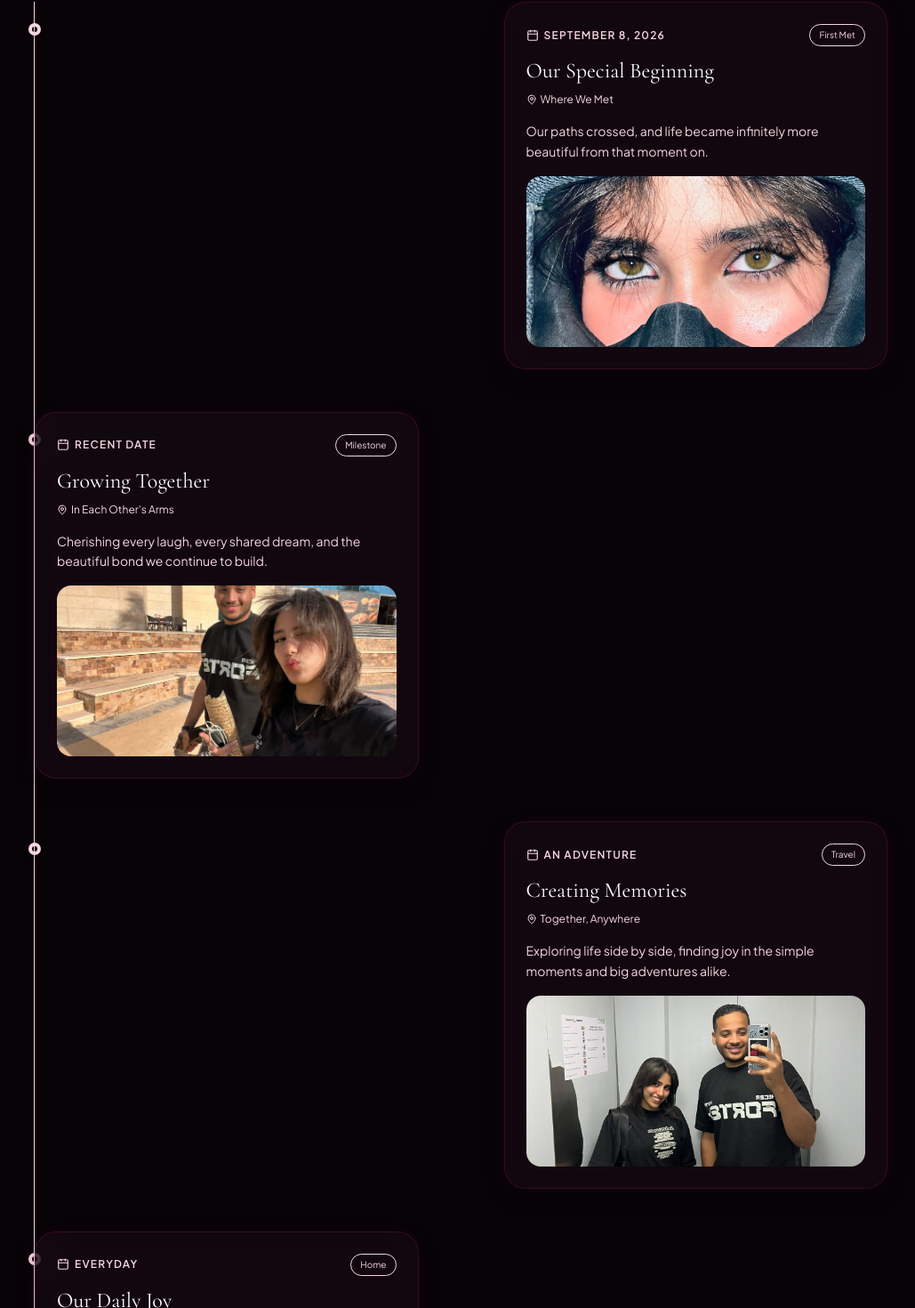
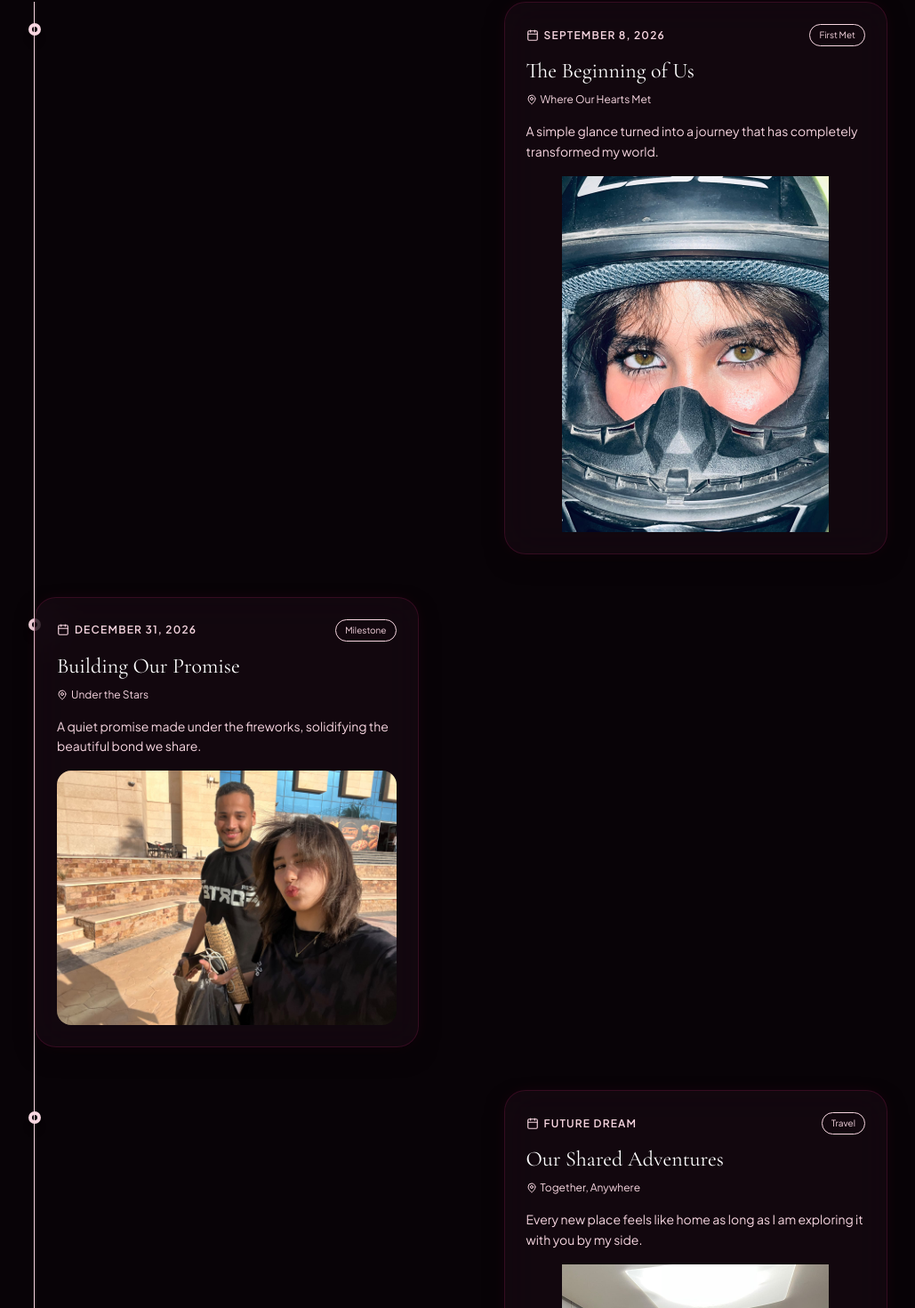
Before and after one commit to Mouaz-h/couple-website, a React (Vite) app: page / in a window 1280 px wide. Shown: the part 1097-2567 px from the top of the page at 89% size, without its empty margins (130-1159 px from the left). Built offline with nearby package versions, Linux system fonts and the light colour scheme.

Commit message:
Update captions, remove marriage references, and fix photo aspect ratios

```diff
--- a/src/App.jsx
+++ b/src/App.jsx
@@ -88,10 +88,14 @@ export default function App() {
                     {item.image && (
                       <div
                         onClick={() => setLightboxPhoto({ url: item.image, title: item.title, caption: item.description })}
-                        className="rounded-2xl overflow-hidden h-48 cursor-pointer relative group/img"
+                        className="rounded-2xl overflow-hidden cursor-pointer relative group/img bg-dark-900/50"
                       >
-                        <img src={item.image} alt={item.title} className="w-full h-full object-cover group-hover/img:scale-105 transition-transform duration-500" />
-                        <div className="absolute inset-0 bg-dark-900/20 group-hover/img:bg-transparent transition-colors"></div>
+                        <img
+                          src={item.image}
+                          alt={item.title}
+                          className="w-full h-auto max-h-[400px] object-contain mx-auto group-hover/img:scale-105 transition-transform duration-500"
+                        />
+                        <div className="absolute inset-0 bg-dark-900/10 group-hover/img:bg-transparent transition-colors"></div>
                       </div>
                     )}
                   </div>
@@ -132,13 +136,13 @@ export default function App() {
               <div
                 key={photo.id}
                 onClick={() => setLightboxPhoto(photo)}
-                className="glass-card p-4 rounded-3xl cursor-pointer group hover:-translate-y-2 transition-all duration-300 shadow-2xl"
+                className="glass-card p-4 rounded-3xl cursor-pointer group hover:-translate-y-2 transition-all duration-300 shadow-2xl flex flex-col"
               >
-                <div className="overflow-hidden rounded-2xl h-72 mb-4 relative">
+                <div className="overflow-hidden rounded-2xl mb-4 relative bg-dark-900/50 flex items-center justify-center" style={{ minHeight: '280px' }}>
                   <img
                     src={photo.url}
                     alt={photo.title}
-                    className="w-full h-full object-cover group-hover:scale-105 transition-transform duration-500"
+                    className="max-w-full max-h-[400px] object-contain group-hover:scale-105 transition-transform duration-500"
                   />
                   <div className="absolute inset-0 bg-gradient-to-t from-dark-900/80 via-transparent to-transparent opacity-0 group-hover:opacity-100 transition-opacity flex items-end p-4">
                     <span className="text-xs text-white uppercase tracking-wider font-medium flex items-center gap-1.5">
@@ -146,12 +150,12 @@ export default function App() {
                     </span>
                   </div>
                 </div>
-                <div className="px-2">
+                <div className="px-2 flex flex-col flex-1">
                   <div className="flex items-center justify-between mb-1">
                     <h3 className="font-serif text-lg text-white group-hover:text-romantic-softPink transition-colors">{photo.title}</h3>
                     <span className="text-[10px] text-romantic-pink uppercase tracking-widest">{photo.date}</span>
                   </div>
-                  <p className="text-xs text-roseGold/70 italic font-serif">"{photo.caption}"</p>
+                  <p className="text-xs text-roseGold/70 italic font-serif mt-auto">"{photo.caption}"</p>
                 </div>
               </div>
             ))}
@@ -293,7 +297,7 @@ export default function App() {
             >
               <X className="w-5 h-5" />
             </button>
-            <img src={lightboxPhoto.url} alt="" className="w-full h-[60vh] object-cover rounded-2xl mb-6 shadow-2xl" />
+            <img src={lightboxPhoto.url} alt="" className="w-full max-h-[80vh] object-contain rounded-2xl mb-6 shadow-2xl mx-auto" />
             <h3 className="font-serif text-2xl text-white mb-1">{lightboxPhoto.title}</h3>
             {lightboxPhoto.date && <p className="text-xs text-romantic-pink uppercase tracking-widest mb-2">{lightboxPhoto.date}</p>}
             <p className="text-sm text-roseGold-light/80 italic font-serif">"{lightboxPhoto.caption || lightboxPhoto.description}"</p>
--- a/src/data/initialData.js
+++ b/src/data/initialData.js
@@ -26,7 +26,7 @@ export const DEFAULT_COUPLE_DATA = {
   partner1: "Mouaz",
   partner2: "Nahed",
   anniversaryDate: "2026-09-08T23:23:00",
-  tagline: "Our love is the beautiful story we write every day, together.",
+  tagline: "Two hearts beating as one, exploring the world together.",
   loveStoryTitle: "Our Beautiful Journey",
   heroSubtitle: "Every moment with you is my absolute favorite.",
 
@@ -65,27 +65,27 @@ export const DEFAULT_COUPLE_DATA = {
     {
       id: 1,
       date: "September 8, 2026",
-      title: "Our Special Beginning",
-      location: "Where We Met",
-      description: "Our paths crossed, and life became infinitely more beautiful from that moment on.",
+      title: "The Beginning of Us",
+      location: "Where Our Hearts Met",
+      description: "A simple glance turned into a journey that has completely transformed my world.",
       image: "./photos/photo1.jpeg",
       category: "First Met"
     },
     {
       id: 2,
-      date: "Recent Date",
-      title: "Growing Together",
-      location: "In Each Other's Arms",
-      description: "Cherishing every laugh, every shared dream, and the beautiful bond we continue to build.",
+      date: "December 31, 2026",
+      title: "Building Our Promise",
+      location: "Under the Stars",
+      description: "A quiet promise made under the fireworks, solidifying the beautiful bond we share.",
       image: "./photos/photo2.jpeg",
       category: "Milestone"
     },
     {
       id: 3,
-      date: "An Adventure",
-      title: "Creating Memories",
+      date: "Future Dream",
+      title: "Our Shared Adventures",
       location: "Together, Anywhere",
-      description: "Exploring life side by side, finding joy in the simple moments and big adventures alike.",
+      description: "Every new place feels like home as long as I am exploring it with you by my side.",
       image: "./photos/photo3.jpeg",
       category: "Travel"
     },
@@ -93,8 +93,8 @@ export const DEFAULT_COUPLE_DATA = {
       id: 4,
       date: "Everyday",
       title: "Our Daily Joy",
-      location: "Home Sweet Home",
-      description: "Turning every day into something special just by being us.",
+      location: "Our Sanctuary",
+      description: "Finding pure happiness in our shared coffee mornings and quiet evenings at home.",
       image: "./photos/photo4.jpeg",
       category: "Home"
     },
@@ -103,7 +103,7 @@ export const DEFAULT_COUPLE_DATA = {
       date: "Today & Forever",
       title: "Writing Our Next Chapter",
       location: "By Your Side",
-      description: "Hand in hand, stepping into tomorrow with endless passion, patience, and love.",
+      description: "Walking hand in hand toward a future filled with laughter, growth, and endless love.",
       image: "./photos/photo5.jpeg",
       category: "Future"
     }
@@ -113,49 +113,49 @@ export const DEFAULT_COUPLE_DATA = {
   photos: [
     {
       id: 1,
-      title: "Beautiful Moments",
-      date: "Recently",
-      caption: "Capturing the joy of being together.",
+      title: "Just Us",
+      date: "September 2026",
+      caption: "You are the warmth in my every day.",
       url: "./photos/photo6.jpeg",
       tag: "Romantic"
     },
     {
       id: 2,
-      title: "Side by Side",
+      title: "Perfect View",
       date: "Recently",
-      caption: "No matter where we are, it's perfect with you.",
+      caption: "The world looks so much more beautiful when I'm looking at it with you.",
       url: "./photos/photo7.jpeg",
       tag: "Dates"
     },
     {
       id: 3,
-      title: "Pure Joy",
+      title: "Shared Laughter",
       date: "Recently",
-      caption: "Your laughter is my favorite song.",
+      caption: "Your laughter is the soundtrack to my happiest moments.",
       url: "./photos/photo8.jpeg",
       tag: "Joy"
     },
     {
       id: 4,
-      title: "Adventure Awaits",
+      title: "Dreaming Together",
       date: "Recently",
-      caption: "Exploring the world, one smile at a time.",
+      caption: "Building our dream world, one memory at a time.",
       url: "./photos/photo9.jpeg",
       tag: "Travel"
     },
     {
       id: 5,
-      title: "Everyday Magic",
+      title: "Cozy Evenings",
       date: "Everyday",
-      caption: "Making magic out of ordinary moments.",
+      caption: "There is nowhere else I'd rather be than right here, with you.",
       url: "./photos/photo10.jpeg",
       tag: "Everyday"
     },
     {
       id: 6,
-      title: "Special Moments",
+      title: "Treasured Moments",
       date: "Special",
-      caption: "Treasuring these moments with you.",
+      caption: "I cherish every single memory we create together.",
       url: "./photos/photo11.jpeg",
       tag: "Romantic"
     }
@@ -202,7 +202,7 @@ From the moment you entered my life, everything turned a little brighter, warmer
 
 Thank you for being my anchor when storms arise, my favorite conversation at midnight, and my peaceful sanctuary at the end of every day.
 
-I promise to love you fiercely through every season, to celebrate all your victories, and to hold your hand through whatever comes our way.
+I promise to love you fiercely through every season, to celebrate all our victories, and to hold your hand through whatever comes our way.
 
 Yours forever,
 Mouaz`,
@@ -214,6 +214,6 @@ Mouaz`,
     { id: 3, title: "Road trip along the coastal highway with our favorite playlist", completed: true },
     { id: 4, title: "Learn to cook an authentic 3-course Italian meal together", completed: false },
     { id: 5, title: "Adopt a cute puppy and build a garden together", completed: false },
-    { id: 6, title: "Renew our vows under a starry night sky in Paris", completed: false }
+    { id: 6, title: "Renew our commitment to one another under a starry night sky in Paris", completed: false }
   ]
 };
```
